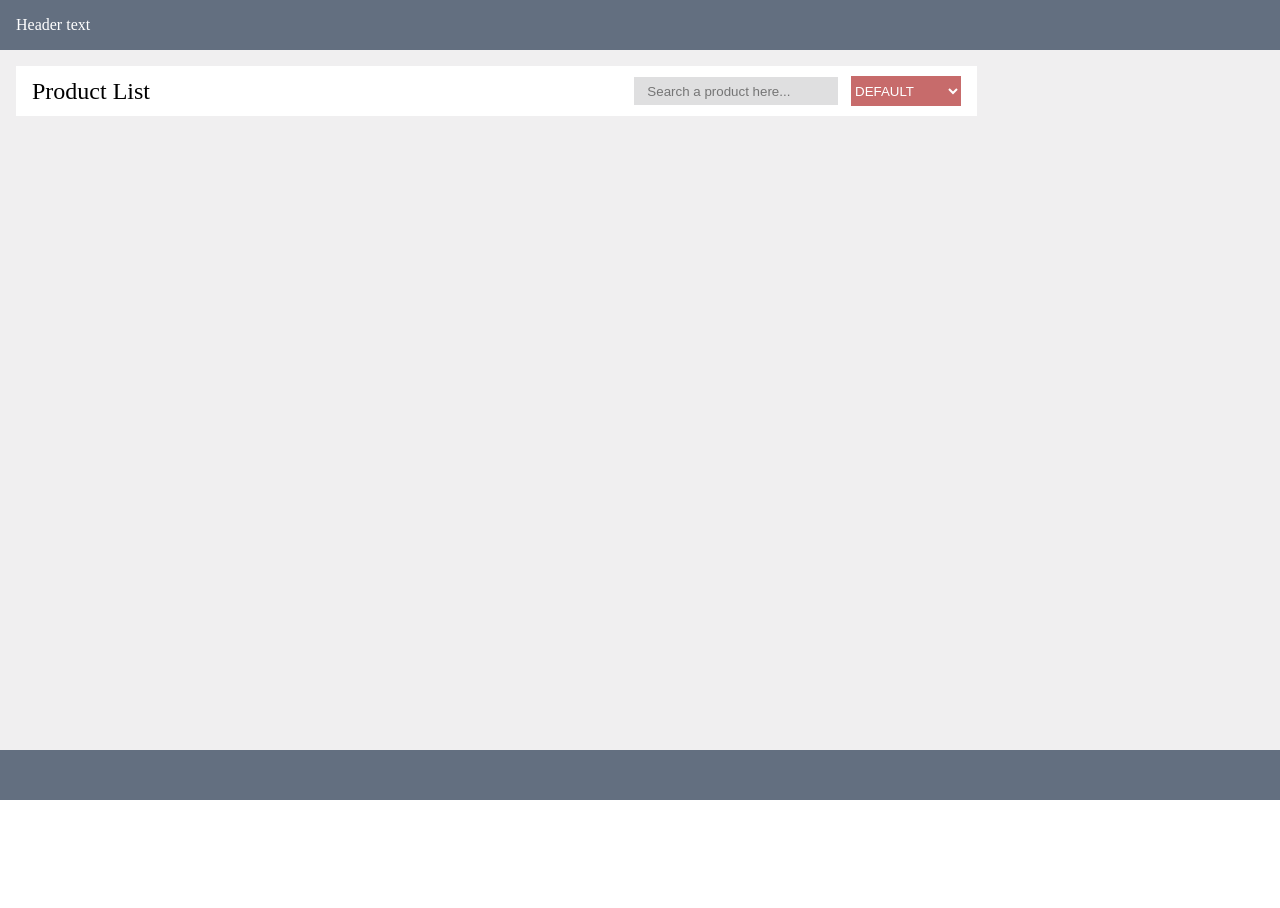
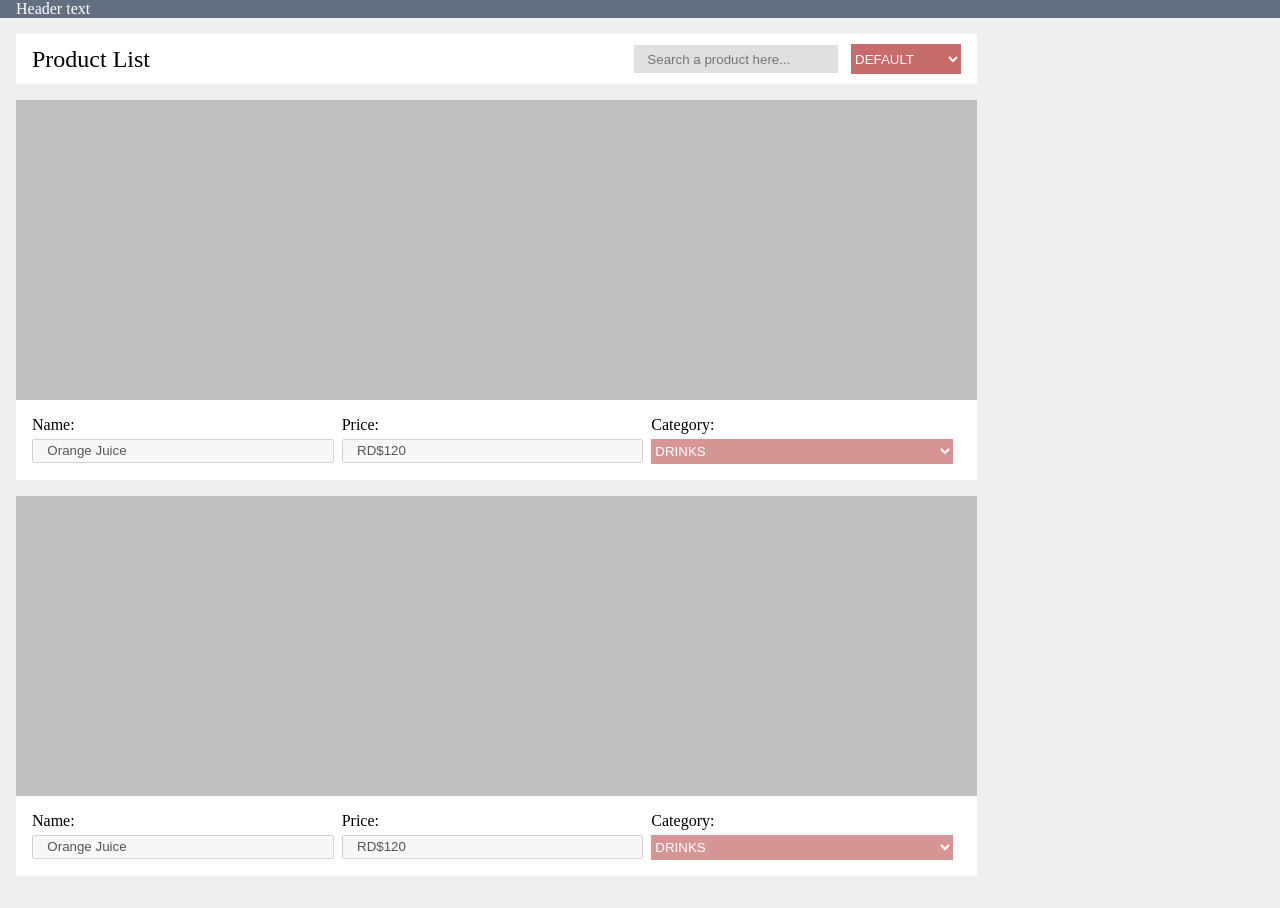
Before and after one commit to glopezep/foodiedo-bff, a Next.js app: page /admin/products in a window 1280 px wide. Before the commit the page ends 800 px from the top, so only its background shows below. Built offline with nearby package versions, Linux system fonts and the light colour scheme.

Commit message:
working with admin pages

```diff
--- a/pages/admin/products.js
+++ b/pages/admin/products.js
@@ -6,6 +6,7 @@ import Title from '../../src/shared/components/Title';
 import ProductBox from '../../src/product/components/ProductBox';
 import FilterForm from '../../src/product/components/FilterForm';
 import OrderBox from '../../src/order/components/OrderBox';
+import ProductList from '../../src/admin/components/ProductList'
 
 const Products = props => (
   <div className="index">
@@ -18,6 +19,7 @@ const Products = props => (
           <Title>Product List</Title>
           <FilterForm />
         </SecondaryHeader>
+        <ProductList />
       </section>
       <section className="mainRight">
       </section>
@@ -35,14 +37,15 @@ const Products = props => (
       .index {
         display: flex;
         flex-direction: column;
-        min-height: 100vh;
+        height: 100vh;
+        max-height: 100vh;
       }
 
       .mainLeft {
-        display: flex;
         flex: 1;
         flex-direction: column;
         padding: 1em;
+        overflow: auto;
       }
 
       .mainRight {
--- /dev/null
+++ b/src/admin/components/Product.js
@@ -0,0 +1,31 @@
+// import Button from '../../../shared/components/Button'
+import ProductForm from './ProductForm';
+
+const Product = props => (
+  <article className="container">
+    <div className="image" />
+    <footer className="footer">
+      <ProductForm />
+    </footer>
+
+    <style jsx>{`
+      .container {
+        display: flex;
+        flex-direction: column;
+        margin-bottom: 1em;
+      }
+
+      .footer {
+        background: white;
+        padding: 1em;
+      }
+
+      .image {
+        background: silver;
+        height: 300px;
+      }
+    `}</style>
+  </article>
+);
+
+export default Product;
--- /dev/null
+++ b/src/admin/components/ProductForm.js
@@ -0,0 +1,55 @@
+const ProductForm = props => (
+  <form className="container">
+    <div className="group">
+      <span className="label">Name:</span>
+      <input className="input" type="text" value="Orange Juice" disabled/>
+    </div>
+    <div className="group">
+      <span className="label">Price:</span>
+      <input className="input" type="text" value="RD$120" disabled/>
+    </div>
+    <div className="group">
+      <span className="label">Category:</span>
+      <select className="select" disabled>
+        <option>Drinks</option>
+      </select>
+    </div>
+
+    <style jsx>{`
+      .container {
+        display: flex;
+      }
+
+      .group {
+        display: flex;
+        flex: 1;
+        flex-direction: column;
+        margin-right: .5em;
+      }
+
+      .group:last-child {
+        margin-right: 0;
+      }
+
+      .input {
+        height: 20px;
+        padding: 0 1em;
+      }
+
+      .label {
+        margin-bottom: .3em;
+      }
+
+      .select {
+        background-color: #c76b6b;
+        border: none;
+        color: #fff;
+        height: 25px;
+        text-transform: uppercase;
+      }
+
+    `}</style>
+  </form>
+);
+
+export default ProductForm;
--- /dev/null
+++ b/src/admin/components/ProductList.js
@@ -0,0 +1,18 @@
+import Product from './Product'
+
+const ProductList = () => (
+  <div>
+    <Product />
+    <Product />
+
+    <style jsx>{`
+      .container {
+        display: flex;
+        flex-direction: column;
+        overflow: scroll;
+      }
+    `}</style>
+  </div>
+);
+
+export default ProductList;
```
Also changed, not shown: package.json (+5 -3 lines), 1 other file (tests, documents, lock files or other folders).
